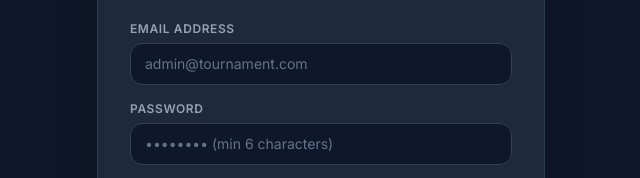
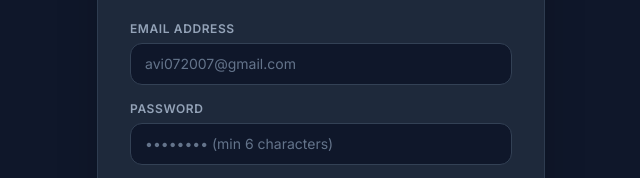
Before and after one commit to avi072007-commits/tournamentregister, a plain HTML site: page index.html in a window 1280 px wide. Shown: the part 315-493 px from the top of the page, 319-959 px from the left. Drawn offline with nearby package versions, Linux system fonts and the light colour scheme; no server answers.

Commit message:
index.html

```diff
--- a/index.html
+++ b/index.html
@@ -63,7 +63,7 @@
             type="email"
             id="authEmail"
             required
-            placeholder="admin@tournament.com"
+            placeholder="avi072007@gmail.com"
             class="w-full px-3.5 py-2.5 bg-[#0f172a] border border-slate-700 rounded-xl text-sm text-white placeholder-slate-500 focus:outline-none focus:border-[#ef4444] transition"
           />
         </div>
```
